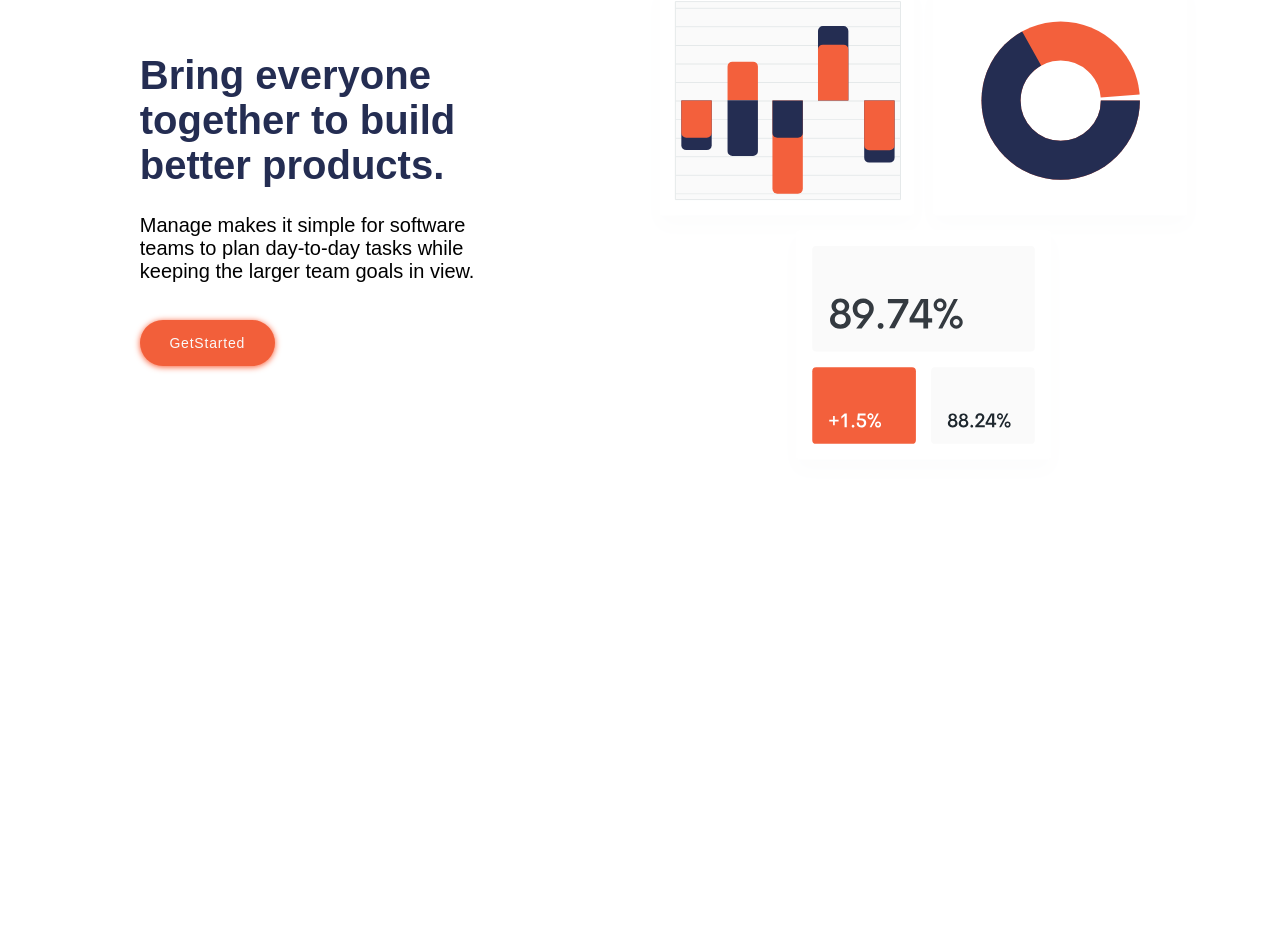
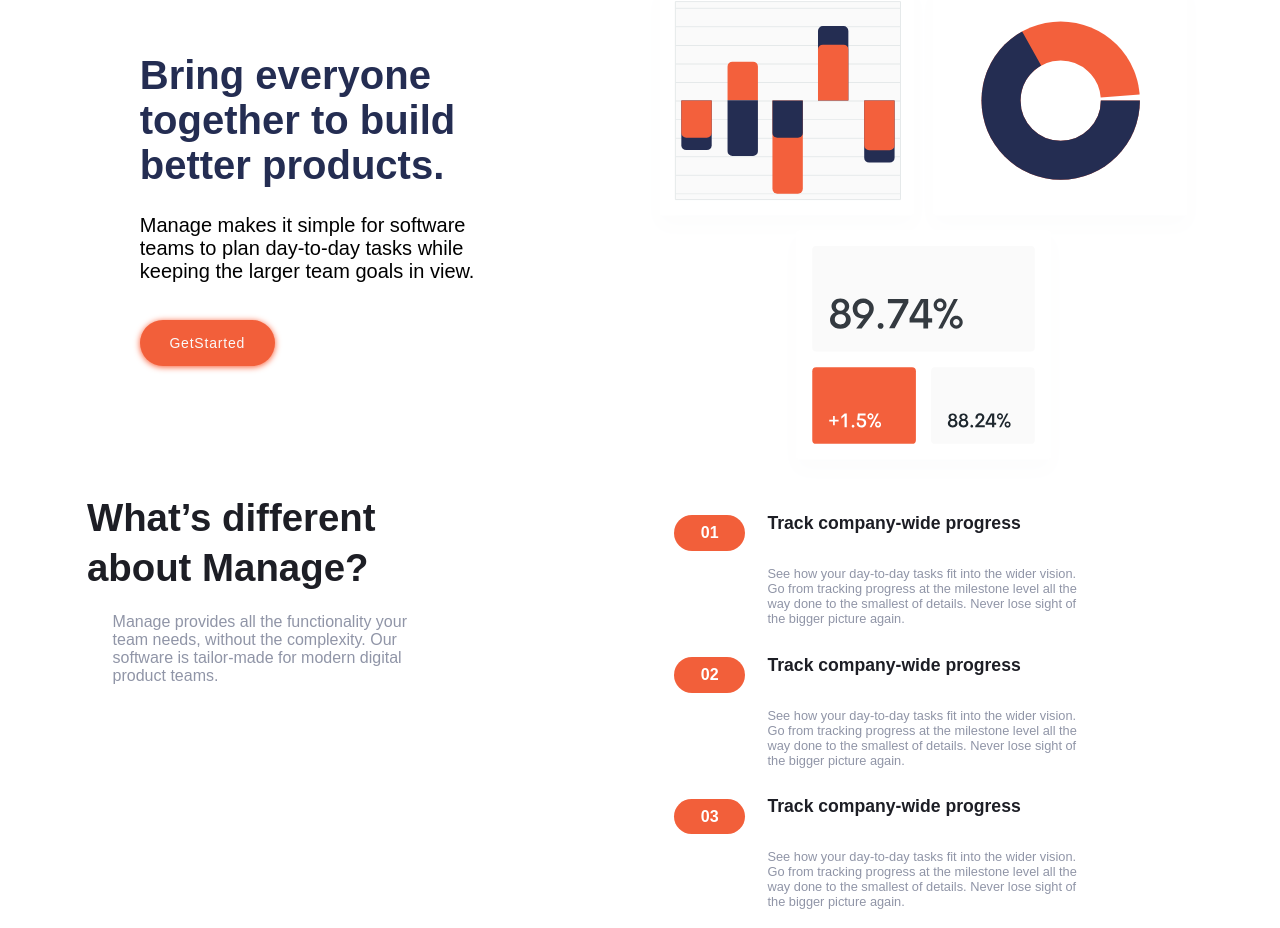
Before and after one commit to mausam-kumar/manageLandingPage, a plain HTML site: page index.html in a window 1280 px wide. Shown: the part 180-1108 px from the top of the page. Before the commit the page ends 800 px from the top, so only its background shows below. Drawn offline with Linux system fonts and the light colour scheme; a web font is replaced by a local one.

Commit message:
completed sectionTwo part

```diff
--- a/index.html
+++ b/index.html
@@ -19,7 +19,7 @@
 
 <body>
 
-	<div class="header">
+	<div class="header" >
 		<div class="logo"><img src="./images/logo.svg" alt=""></div>
 		<div>
 			<li>Pricing</li>
@@ -65,6 +65,46 @@
 		</div>
 	</div>
 
+	<div class="sectionTwo">
+		<div class="twoLeft">
+			<p>What’s different about Manage?</p>
+			<p>Manage provides all the functionality your team needs, without the complexity.
+				Our software is tailor-made for modern digital product teams.</p>
+		</div>
+		<div class="twoRight">
+			<div class="twoRightContent">
+				<div>01</div>
+				<div>
+					<p>Track company-wide progress</p>
+					<p>See how your day-to-day tasks fit into the wider vision.
+						Go from tracking progress at the milestone level all the
+						 way done to the smallest of details. Never lose sight of
+						  the bigger picture again.</p>
+				</div>
+			</div>
+			<div class="twoRightContent">
+				<div>02</div>
+				<div>
+					<p>Track company-wide progress</p>
+					<p>See how your day-to-day tasks fit into the wider vision.
+						Go from tracking progress at the milestone level all the
+						 way done to the smallest of details. Never lose sight of
+						  the bigger picture again.</p>
+				</div>
+			</div>
+			<div class="twoRightContent">
+				<div>03</div>
+				<div>
+					<p>Track company-wide progress</p>
+					<p>See how your day-to-day tasks fit into the wider vision.
+						Go from tracking progress at the milestone level all the
+						 way done to the smallest of details. Never lose sight of
+						  the bigger picture again.</p>
+				</div>
+			</div>
+
+		</div>
+	</div>
 	<script src="./landing.js"></script>
 </body>
 
--- a/landing.js
+++ b/landing.js
@@ -16,5 +16,14 @@ function defaultFunc() {
     crossButton.style.display = 'none'
     var lineButton = document.querySelector('#hamburgerButton')
     lineButton.style.display = 'block'
-    location.reload();
+
+    // if (screen.width<960) {
+
+    //     lineButton.style.display = 'block'
+    // }else{
+
+    //     lineButton.style.display = 'none'
+    // }
+    // console.log(screen.width);
+    location.reload()
 }
--- a/scssFile/_header.scss
+++ b/scssFile/_header.scss
@@ -1,7 +1,6 @@
 .header{
     margin: 50px auto;
     width: 100%;
-    // border: 1px solid red;
     display: flex;
     justify-content: space-around;
     align-items: center;
@@ -10,7 +9,6 @@
         display: flex;
         justify-content: center;
         align-items: center;
-        // border: 1px solid blue;
     }
     & > div:nth-child(2){
         display: flex;
@@ -65,7 +63,9 @@
         cursor: pointer;
         border-radius: 5px;
         display: none;
-        border: 1px solid rgb(207, 13, 78);
+        background-color: rgb(246, 250, 250);
+        z-index: 1000;
+        // border: 1px solid rgb(207, 35, 92);
         & > li{
             display: flex;
             align-items: center;
--- a/scssFile/_sectiontwo.scss
+++ b/scssFile/_sectiontwo.scss
@@ -0,0 +1,85 @@
+.sectionTwo{
+    margin: 0px auto;
+    width: 100%;
+    display: flex;
+
+}
+.twoLeft{
+    width: 100%;
+    // border: 1px solid blue;
+    &>p:nth-child(1){
+        padding: 0% 0% 0% 5%;
+        margin: 0px auto;
+        width: 80%;
+        color: $VeryDarkBlue;
+        font-size: 240%;
+        line-height: 50px;
+        font-weight: 800;
+    }
+    &>p:nth-child(2){
+        margin-top: 20px;
+        padding: 0% 20% 0% 20%;
+        color: $DarkGrayishBlue;
+    }
+}
+.twoRight{
+    display: flex;
+    flex-direction: column;
+    justify-content: flex-start;
+    padding: 0% 12% 0% 12%;
+    // border: 1px solid black;
+}
+.twoRightContent{
+
+    display: flex;
+    justify-content: space-between;
+    align-items: flex-start;
+    margin-top: 2%;
+    & >div:nth-child(1){
+        border-radius: 50px;
+        // border: 1px solid black;
+        margin-top: 3%;
+        display: flex;
+        justify-content: center;
+        align-items: center;
+        padding: 4% 6%;
+        height: 15%;
+        color: white;
+        font-weight: 600;
+        background-color: $BrightRed;
+    }
+    &>div:nth-child(2){
+        padding: 2% 5%;
+        // border: 1px solid red;
+
+    }
+    &>div:nth-child(2) > p:nth-child(1){
+        color: $VeryDarkBlue;
+        font-size: 110%;
+        line-height: 25px;
+        font-weight: 800;
+    }
+    &>div:nth-child(2) > p:nth-child(2){
+        margin-top: 30px;
+        font-size: 80%;
+        color: $DarkGrayishBlue;
+    }
+}
+@media (max-width:960px) {
+    .sectionTwo{
+        flex-direction: column;
+    }
+    .twoLeft{
+
+        width: 100%;
+    }
+    .twoRight{
+        width: 100%;
+        margin-top: 50px;
+    }
+    .twoRightContent{
+        & >div:nth-child(1){
+            padding: 1% 4%;
+        }
+    }
+}
--- a/scssFile/style.scss
+++ b/scssFile/style.scss
@@ -22,7 +22,7 @@ $BodyFontSize:16px;
     box-sizing: border-box;
 }
 body{
-    width: 100vw;
+    width: 100%;
     padding: 10px;
     min-width: 375px;
     font-family: 'Be Vietnam', sans-serif;
@@ -49,9 +49,9 @@ body{
 
 }
 .button:hover{
-    color: rgb(217, 227, 252);
+    color: rgb(254, 254, 255);
     box-shadow: hsla(221, 92%, 68%, 0.671) 0px 1px 6px;
-    // background-color: #242D52;
+    background-color: $DarkBlue;
 }
 
 .smallButton{
```
Also changed, not shown: dist/css/style.css, 1 other file.
